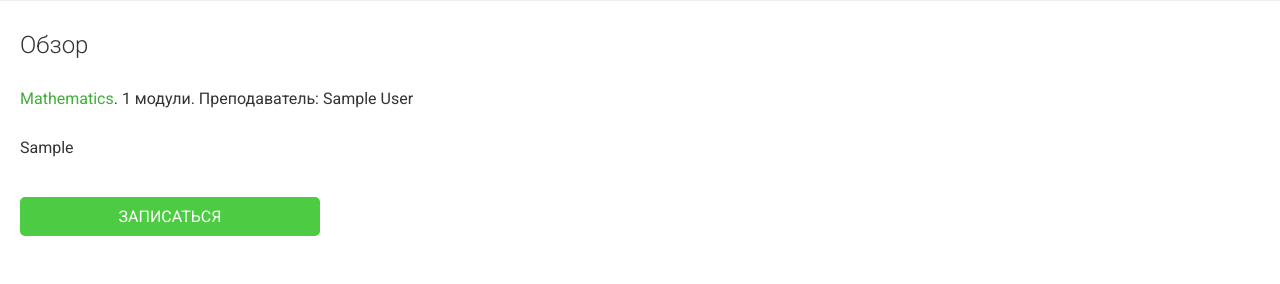
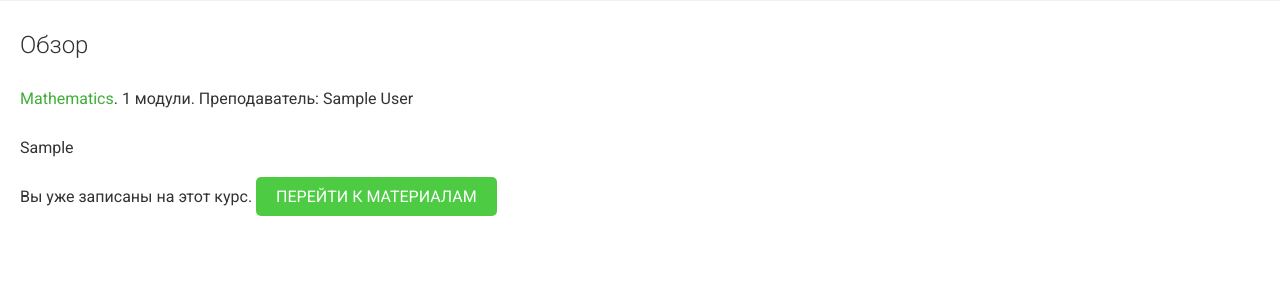
Before and after one commit to anlapaev/diplom, a Django app: a page that uses educa/courses/templates/courses/course/detail.html in a window 1280 px wide. Shown: the part 180-464 px from the top of the page. Run offline with Django 5.2, Linux system fonts and the light colour scheme; a user stored in the database is signed in; data comes from the database, SQL or seed files in the repository; tables that the repository leaves empty hold one stand-in row (values such as "Sample post").

Commit message:
Hide enroll button if already enrolled

```diff
--- a/educa/courses/templates/courses/course/detail.html
+++ b/educa/courses/templates/courses/course/detail.html
@@ -19,11 +19,20 @@
       </p>
       {{ object.overview|linebreaks }}
       {% if request.user.is_authenticated %}
-        <form action="{% url "student_enroll_course" %}" method="post">
-          {{ enroll_form }}
-          {% csrf_token %}
-          <input type="submit" value="Записаться">
-        </form>
+        {% if is_enrolled %}
+          <p>
+            Вы уже записаны на этот курс.
+            <a href="{% url "student_course_detail" object.id %}" class="button">
+              Перейти к материалам
+            </a>
+          </p>
+        {% else %}
+          <form action="{% url "student_enroll_course" %}" method="post">
+            {{ enroll_form }}
+            {% csrf_token %}
+            <input type="submit" value="Записаться">
+          </form>
+        {% endif %}
       {% else %}
         <a href="{% url "student_registration" %}" class="button">
           Зарегистрируйтесь, чтобы записаться
--- a/educa/courses/views.py
+++ b/educa/courses/views.py
@@ -229,4 +229,10 @@ class CourseDetailView(DetailView):
         context['enroll_form'] = CourseEnrollForm(
             initial={'course': self.object}
         )
+        if self.request.user.is_authenticated:
+            context['is_enrolled'] = self.object.students.filter(
+                id=self.request.user.id
+            ).exists()
+        else:
+            context['is_enrolled'] = False
         return context
```
